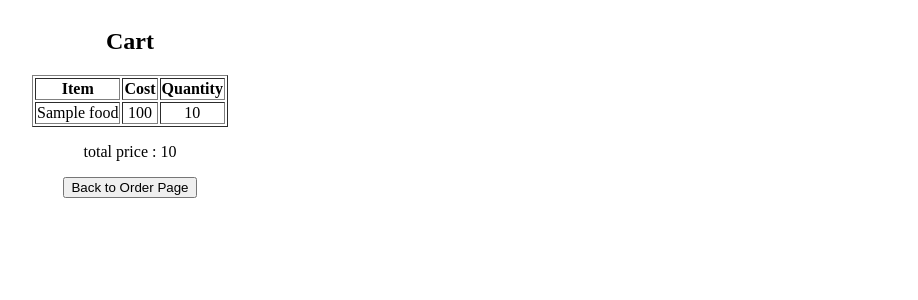
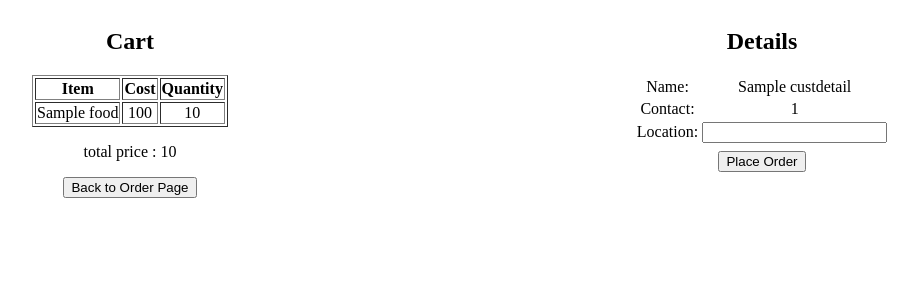
Before and after one commit to seahlynn/foodsanta, a Flask app: template templates/cart.html in a window 1280 px wide. Shown: the top 300 px of the page, without its empty margins (194-1112 px from the left). Run offline with Flask 2, Linux system fonts and the light colour scheme; the template is opened without the code that fills it: most values are stand-ins (such as "Sample title", 1, 10 or a date in 2020).

Commit message:
add order from cart

```diff
--- a/app.py
+++ b/app.py
@@ -2,6 +2,7 @@ import settings
 from flask import Flask, render_template, request
 from flask_sqlalchemy import SQLAlchemy
 from sqlalchemy.schema import MetaData
+from datetime import datetime
 
 app = Flask(__name__) #Initialize FoodSanta
 
@@ -76,6 +77,8 @@ def addtocart():
     foodid = int(request.form['foodid'])
     query = f"select * from Food where foodid = {foodid}"
     result = db.session.execute(query).fetchall()
+
+    #note how to retrieve orderid and userid??
     userid = 1
     orderid = 1
     description = result[0][1]
@@ -105,15 +108,26 @@ def addtocart():
 def viewcart():
     global db
 
-    query = f"select C.description, F.price, C.quantity from Contains C, Food F where C.foodid = F.foodid and orderid = 1"
-    result = db.session.execute(query)
-    total = f"select sum(F.price * C.quantity) from Contains C, Food F where C.foodid = F.foodid and orderid = 1"
-    totalresult = db.session.execute(total)
+    #for cart
+    orderquery = f"select C.description, F.price, C.quantity from Contains C, Food F where C.foodid = F.foodid and orderid = 1"
+    orderresult = db.session.execute(orderquery)
+    orderlist = [dict(food = row[0], price = row[1], quantity = row[2]) for row in orderresult.fetchall()]
 
-    orderlist = [dict(food = row[0], price = row[1], quantity = row[2]) for row in result.fetchall()]
+    totalquery = f"select sum(F.price * C.quantity) from Contains C, Food F where C.foodid = F.foodid and orderid = 1"
+    totalresult = db.session.execute(totalquery)
     totalprice = [dict(total = row[0]) for row in totalresult.fetchall()]
 
-    return render_template('cart.html', orderlist = orderlist, totalprice = totalprice)
+    #for customer detaild
+    custquery = f"select U.name, U.phoneNumber, L.location from Users U, Locations L where U.userid = 1 and L.userid = 1 limit 1"
+    custresult = db.session.execute(custquery)
+    custdetails = [dict(name = row[0], number = row[1], location = row[2]) for row in custresult.fetchall()]
+
+    #locationlist
+    locationquery = f"select location from Locations where userid = 1"
+    locationresult = db.session.execute(locationquery)
+    locationlist = [dict(location = row[0]) for row in locationresult.fetchall()]
+
+    return render_template('cart.html', orderlist = orderlist, totalprice = totalprice, custdetails = custdetails, locationlist = locationlist)
 
 @app.route('/backto', methods=['POST'])
 def backto():
@@ -127,6 +141,35 @@ def backto():
     foodlist = [dict(food= row[1], price = row[2], foodid = row[0]) for row in result.fetchall()]
 
     return render_template('restaurants.html', foodlist = foodlist)
+
+@app.route('/placeorder', methods=['POST'])
+def placeorder():
+
+    orderid = 1
+    userid = 1
+    location = request.form['location']
+    ordercreatedtime = datetime.now().strftime("%d/%m/%Y %H%M")
+    # for totalCost
+    totalquery = f"select sum(F.price * C.quantity) from Contains C, Food F where C.foodid = F.foodid and orderid = 1"
+    totalresult = db.session.execute(totalquery).fetchall()
+    totalprice = totalresult[0][0]
+
+    fdspromoid = 'null'
+    paymentmethodid = 1
+    preparedbyrest = False
+    collectedbyrider = False
+
+    randomfoodid = f"(select foodid from Contains where userid = 1 and orderid = 1 limit 1)"
+    restidquery = f"(select restid from Food where foodid = {randomfoodid})"
+    restidresult = db.session.execute(restidquery).fetchall()
+    restid = restidresult[0][0]
+
+    todo = f"insert into Orders(orderid, userid, custLocation, orderCreatedTime, totalCost, fdspromoid, paymentmethodid, preparedByRest, collectedByRider, restid) values ('{orderid}', {userid}, '{location}', '{ordercreatedtime}', {totalprice}, {fdspromoid}, {paymentmethodid}, {preparedbyrest}, {collectedbyrider}, {restid})"
+
+    db.session.execute(todo)
+    db.session.commit()
+
+    return render_template('ordered.html')
 
 # Riders: to see and select undelivered orders
 @app.route('/getUndeliveredOrders', methods=['GET'])
--- a/templates/cart.html
+++ b/templates/cart.html
@@ -4,7 +4,8 @@
         <title>FoodSantaTest</title>
     </head>
     <body align = 'center'>
-        <div class="results" style="width:50%; float: left;">
+        <div style="display:inline;">
+            <div class="cart" style="width:50%; float:left">
                 {% block content %}
                 <h2> Cart </h2>
                     <table border='1' align = 'center'>
@@ -32,4 +33,43 @@
                         <button type="submit"> Back to Order Page </button>
                     </form>
             </div>
+
+            <div style="width:50%; display:inline-block;">
+                {% block details %}
+                <h2> Details </h2>
+                <form method="POST" action="placeorder">
+                    <table  align = 'center'>
+                        {% for p in custdetails %}
+                        <tr>
+                            <td> Name: </td>
+                            <td> {{p.name}} </td>
+                        </tr>
+                        <tr>
+                            <td> Contact: </td>
+                            <td> {{p.number}} </td>
+                        </tr>
+                        <tr>
+                            <td> Location: </td>
+                            <td> <input name="location" list="locations"> </td>
+                        </tr>
+                        <tr style="padding: 10px">
+                            <td> </td>
+                        </tr>
+                        <tr>
+                            <td colspan="2"> <input type="Submit" value="Place Order"> </td>
+                        </tr>
+                        {% endfor %}
+                        {% endblock %}
+                    </table>
+                </form>
+            </div>
+
+            <datalist id="locations">
+                {% for r in locationlist %}
+                  <option value="{{r.location}}">
+                {% endfor %}
+            </datalist>
+
+        </div>
+
 </html>
--- a/templates/restaurants.html
+++ b/templates/restaurants.html
@@ -46,6 +46,7 @@
               </select>
             </form>
 
+            <br>
             <form method="POST" action="viewcart">
               <button type="submit"> View Cart </button>
             </form>
```
Also changed, not shown: sql/db.sql (+14 -7 lines), sql/init.sql (+4 -4 lines), templates/ordered.html (added, +9 -0 lines). Lines whose indentation alone changed are shown as unchanged.
